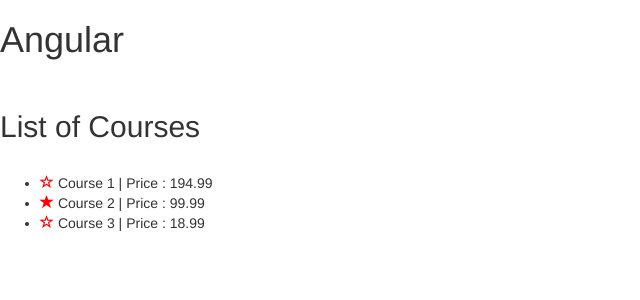
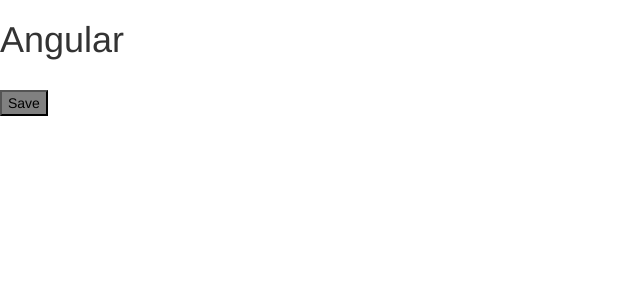
Before and after one commit to MAGNUM81/Angular-Tutorial, an Angular app in the folder hello-world/: page / in a window 1280 px wide. Shown: the top 300 px of the page, without its empty margins (0-640 px from the left). Built offline with nearby package versions, Linux system fonts and the light colour scheme.

Commit message:
heavy styling

```diff
--- a/hello-world/src/app/app.component.html
+++ b/hello-world/src/app/app.component.html
@@ -1,2 +1,8 @@
 <h1>Angular</h1><br/>
-<courses></courses>
+<button
+  [style.backgroundColor]="canSave ? 'blue': 'gray'"
+  [style.color]="canSave ? 'white': 'black'"
+  [style.fontWeight]="canSave ? 'bold' : 'normal'"
+  (click)="onSaveClick()">
+  Save
+</button>
--- a/hello-world/src/app/app.component.ts
+++ b/hello-world/src/app/app.component.ts
@@ -7,21 +7,10 @@
   styleUrls: ['./app.component.css']
 })
 export class AppComponent {
-   courses;
+   canSave:boolean;
 
-  loadCourses()
+  onSaveClick()
   {
-    // this makes Angular reconstruct the whole tree list everytime we call loadCourses
-      this.courses = [
-          {id: 1, name: "course1"},
-          {id: 2, name: "course2"},
-          {id: 3, name: "course3"}
-      ];
-  }
-
-  trackCourse(index, course)
-  {
-    //more efficient for heavy list items
-      return course ? course.id : undefined;
+    this.canSave = !this.canSave;
   }
 }
```
